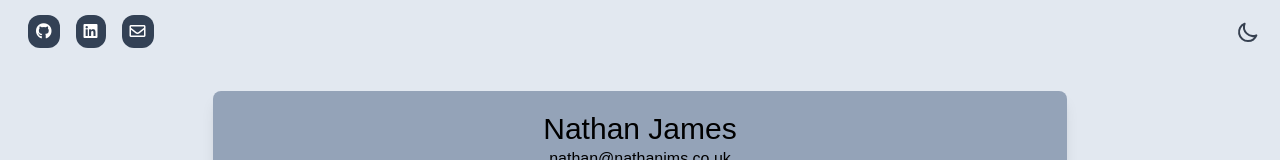
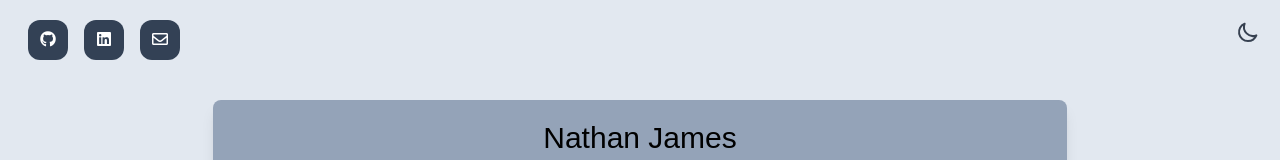
Before and after one commit to Nathanjms/nj-vue, a Vue app: page / in a window 1280 px wide. Shown: the top 160 px of the page. Built offline with nearby package versions, Linux system fonts and the light colour scheme; a web font is replaced by a local one.

Commit message:
Nice transitions

```diff
--- a/src/components/global/OtherLinksItem.vue
+++ b/src/components/global/OtherLinksItem.vue
@@ -3,10 +3,11 @@ defineProps(['link', 'icon', 'newTab']);
 </script>
 <template>
     <a :href="link" :target="newTab ? '_blank' : null" :rel="newTab ? 'noopener noreferrer' : null">
-        <span class="p-2 mx-2 rounded-xl dark:bg-slate-200 bg-slate-700
+        <button class="p-2 mx-2 rounded-xl dark:bg-slate-200 bg-slate-700
                 text-white dark:text-gray-700
-                w-2">
+                w-10 hover:text-purple-400 dark:hover:text-purple-700
+                transition ease-in-out hover:-translate-y-1 hover:scale-110 duration-300">
             <i :class="icon"></i>
-        </span>
+        </button>
     </a>
 </template>
```
